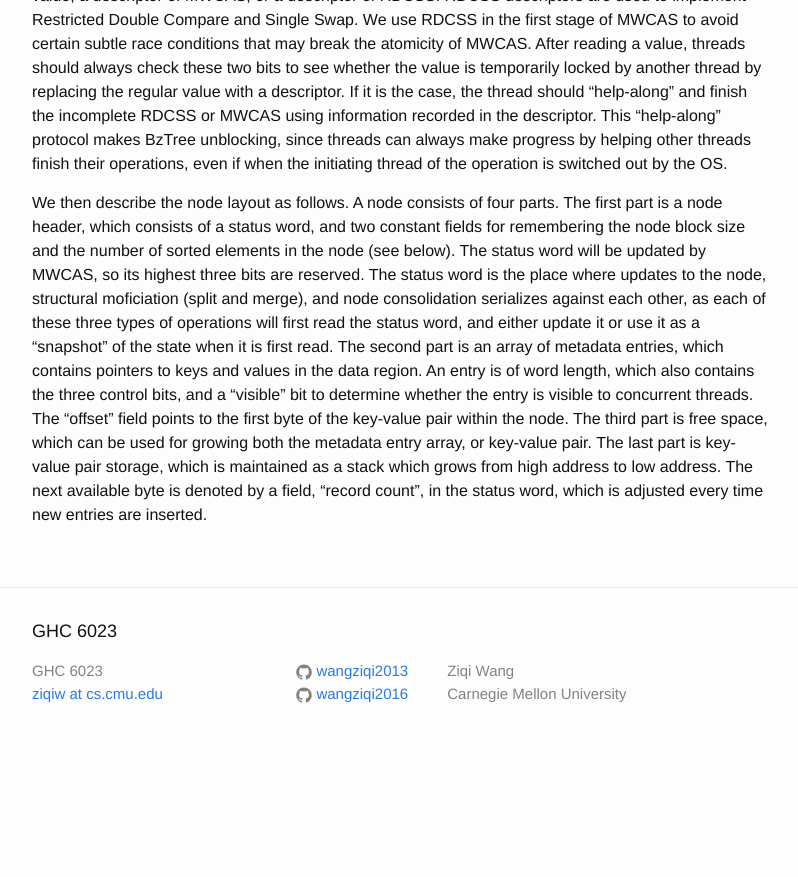
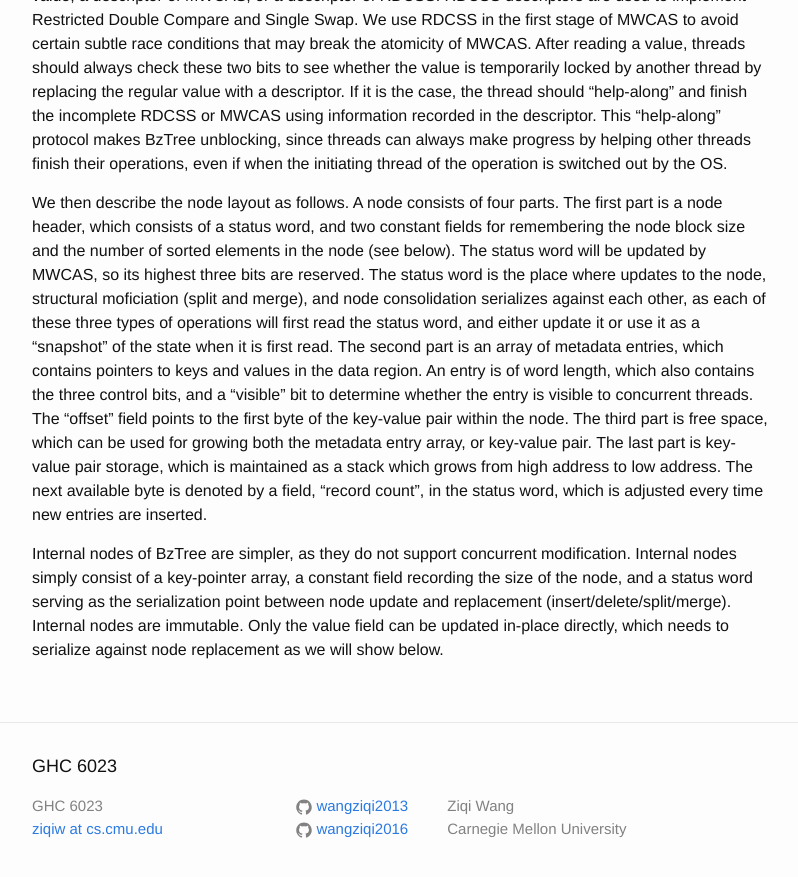
Before and after one commit to wangziqi2013/wangziqi2013.github.io, a Jekyll site: the page built from _posts/2019-11-10-bztree.markdown, in a window 1280 px wide and 900 px high, scrolled down 1249 px. Shown: the top 877 px of the window, without its empty margins (238-1036 px from the left). Built offline with Jekyll 4.4.1, drawn with Linux system fonts in a browser that asks for light colours; before the commit the page ends 2014 px from its top, so only the background shows below that.

Commit message:
Adding internal node

```diff
--- a/_posts/2019-11-10-bztree.markdown
+++ b/_posts/2019-11-10-bztree.markdown
@@ -61,3 +61,8 @@ within the node. The third part is free space, which can be used for growing bot
 The last part is key-value pair storage, which is maintained as a stack which grows from high address to low address.
 The next available byte is denoted by a field, "record count", in the status word, which is adjusted every time new entries
 are inserted.
+
+Internal nodes of BzTree are simpler, as they do not support concurrent modification. Internal nodes simply consist of
+a key-pointer array, a constant field recording the size of the node, and a status word serving as the serialization point
+between node update and replacement (insert/delete/split/merge). Internal nodes are immutable. Only the value field can
+be updated in-place directly, which needs to serialize against node replacement as we will show below.
```
